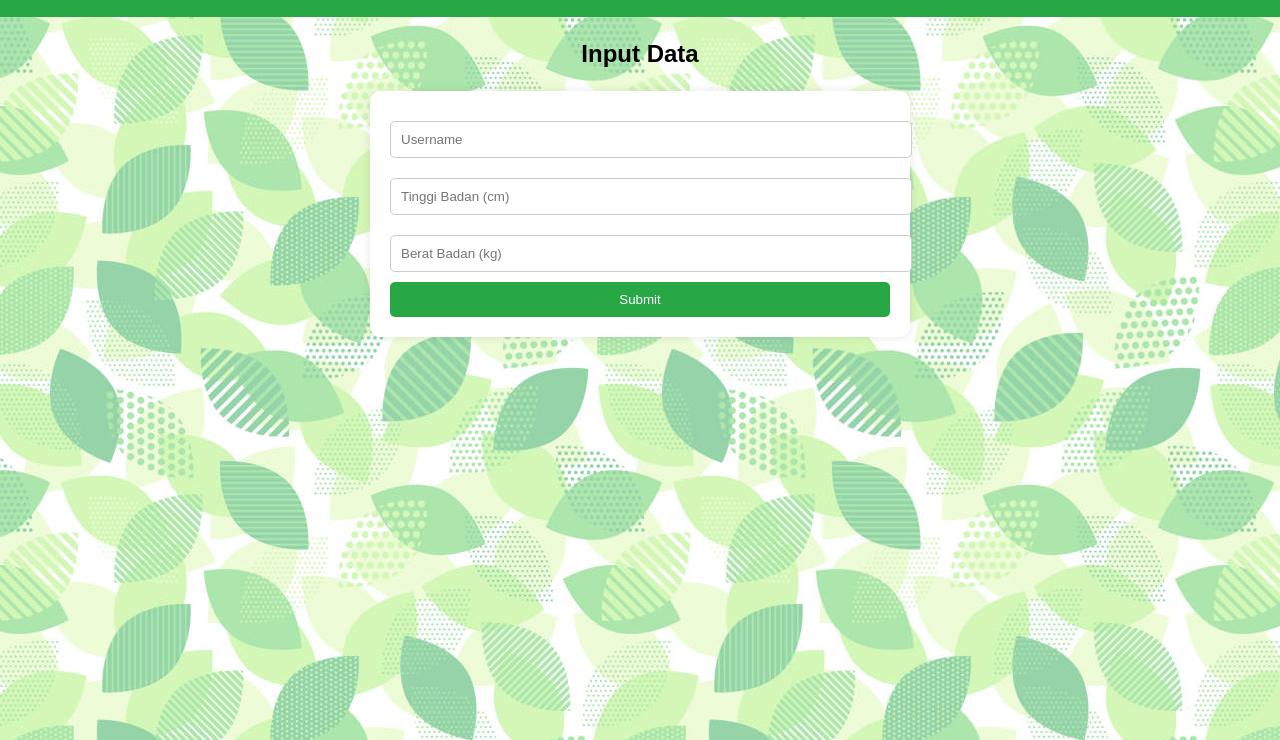
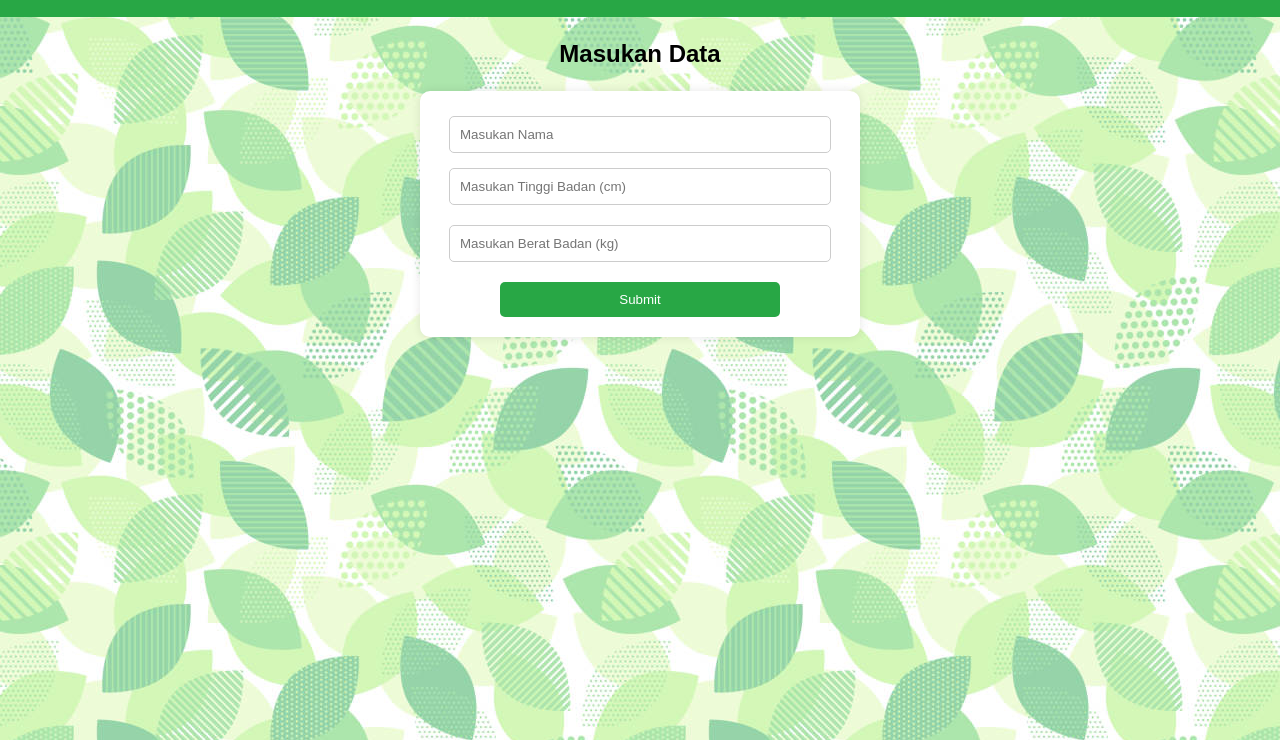
Before and after one commit to hilmidh/bmic, a plain HTML site: page index.html in a window 1280 px wide. Shown: the part 60-800 px from the top of the page. Drawn offline with Linux system fonts and the light colour scheme.

Commit message:
Update halaman depan

```diff
--- a/index.html
+++ b/index.html
@@ -19,7 +19,7 @@
       <h1 style="margin: 0">Body Mass Index Calculator</h1>
     </header>
 
-    <h2 style="margin-top: 20px; padding: 3px">Input Data</h2>
+    <h2 style="margin-top: 20px; padding: 3px">Masukan Data</h2>
 
     <div style="display: flex; justify-content: center; margin-top: 20px">
       <form
@@ -29,18 +29,18 @@
           padding: 20px;
           border-radius: 10px;
           box-shadow: 0px 0px 10px rgba(0, 0, 0, 0.1);
-          width: 500px;
+          width: 400px;
         "
       >
         <input
           type="text"
           id="nama"
-          placeholder="Username"
+          placeholder="Masukan Nama"
           required
           style="
-            width: 100%;
+            width: 90%;
             padding: 10px;
-            margin: 10px 0;
+            margin: 5px 0;
             border: 1px solid #ccc;
             border-radius: 5px;
           "
@@ -49,10 +49,10 @@
         <input
           type="number"
           id="tinggi"
-          placeholder="Tinggi Badan (cm)"
+          placeholder="Masukan Tinggi Badan (cm)"
           required
           style="
-            width: 100%;
+            width: 90%;
             padding: 10px;
             margin: 10px 0;
             border: 1px solid #ccc;
@@ -63,10 +63,10 @@
         <input
           type="number"
           id="bb"
-          placeholder="Berat Badan (kg)"
+          placeholder="Masukan Berat Badan (kg)"
           required
           style="
-            width: 100%;
+            width: 90%;
             padding: 10px;
             margin: 10px 0;
             border: 1px solid #ccc;
@@ -76,15 +76,16 @@
 
         <button
           onclick="submit()"
-          type="submit"
+          type="button"
           style="
-            width: 100%;
+            width: 70%;
             padding: 10px;
             background-color: #28a745;
             color: white;
             border: none;
             border-radius: 5px;
             cursor: pointer;
+            margin-top: 10px;
           "
         >
           Submit
```
